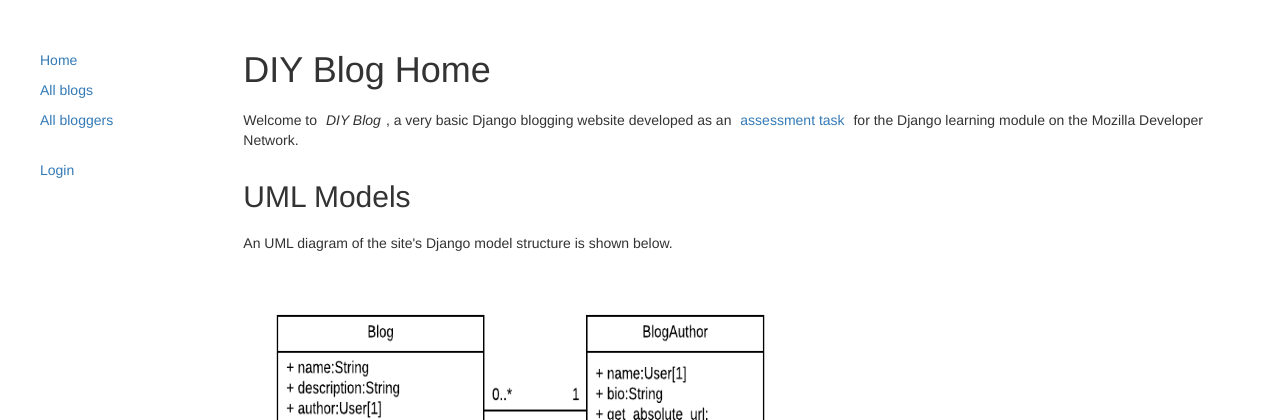
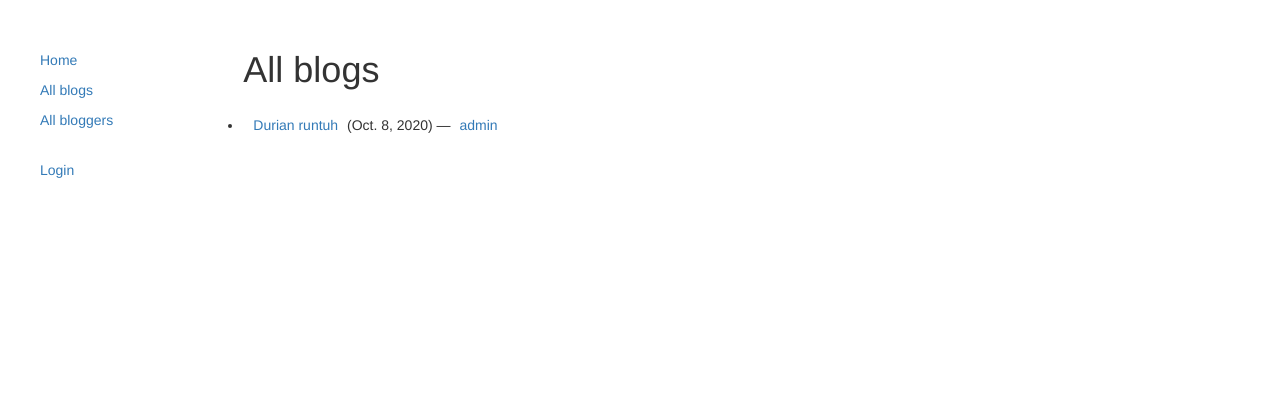
Before and after one commit to slametsampon/smansa_gtg, a Django app: page /blog/ in a window 1280 px wide. Shown: the top 420 px of the page. After the commit the page ends 178 px from the top, so only its background shows below. Run offline with Django 3.2, Linux system fonts and the light colour scheme; data comes from the database, SQL or seed files in the repository; both versions use the stored data as it was after the commit; some libraries are stand-ins or nearby versions.

Commit message:
just runing

```diff
--- a/accounts/templates/accounts/smansauser_list.html
+++ b/accounts/templates/accounts/smansauser_list.html
@@ -3,12 +3,12 @@
 {% block content %}
     <h1>All bloggers</h1>
 
-    {% if blogauthor_list %}
+    {% if smansauser_list %}
     <ul>
 
-      {% for author in blogauthor_list %}
+      {% for author in smansauser_list %}
       <li>
-        <a href="{% url 'blogs-by-author' author.pk %}">{{ author }}</a>
+        <a href="{% url 'blog:blogs-by-author' author.pk %}">{{ author }}</a>
       </li>
       {% endfor %}
 
--- a/blog/models.py
+++ b/blog/models.py
@@ -23,7 +23,7 @@ class Blog(models.Model):
         """
         Returns the url to access a particular blog instance.
         """
-        return reverse('blog-detail', args=[str(self.id)])
+        return reverse('blog:blog-detail', args=[str(self.id)])
 
     def __str__(self):
         """
--- a/blog/templates/blog/blog_detail.html
+++ b/blog/templates/blog/blog_detail.html
@@ -4,7 +4,7 @@
 
 <h1>{{ blog.name }}</h1>
 <p><strong>Post date</strong> {{ blog.post_date }}</p>
-<p><strong>Author:</strong> <a href="{% url 'blogs-by-author' blog.author.pk %}">{{ blog.author }}</a></p>
+<p><strong>Author:</strong> <a href="{% url 'blog:blogs-by-author' blog.author.pk %}">{{ blog.author }}</a></p>
 <p><strong>Description:</strong></p>
 <p style="white-space:pre-wrap;">{{ blog.description }}</p>
 
@@ -17,7 +17,7 @@
 {% endfor %}
 <hr>
 {% if user.is_authenticated %}
-  <a href="{% url 'blog_comment' blog.id %}">Add a new comment</a></p>
+  <a href="{% url 'blog:blog_comment' blog.id %}">Add a new comment</a></p>
 {% else %}
   <p><a href="{% url 'login'%}?next={{request.path}}">Login</a> to add a new comment</p>
 {% endif %}
--- a/blog/templates/blog/blog_list.html
+++ b/blog/templates/blog/blog_list.html
@@ -8,7 +8,7 @@
 
       {% for blog in blog_list %}
       <li>
-        <a href="{{ blog.get_absolute_url }}">{{ blog.name }}</a> ({{blog.post_date}}) — <a href="{% url 'blogs-by-author' blog.author.pk %}">{{ blog.author }}</a>
+        <a href="{{ blog.get_absolute_url }}">{{ blog.name }}</a> ({{blog.post_date}}) — <a href="{% url 'blog:blogs-by-author' blog.author.pk %}">{{ blog.author }}</a>
       </li>
       {% endfor %}
 
--- a/blog/templates/blog/blogcomment_form.html
+++ b/blog/templates/blog/blogcomment_form.html
@@ -1,7 +1,7 @@
 {% extends "base_generic.html" %}
 
 {% block content %}
-<p>Post your comment for: <a href="{% url 'blog-detail' blog.pk %}">{{blog.name}}</a></p>
+<p>Post your comment for: <a href="{% url 'blog:blog-detail' blog.pk %}">{{blog.name}}</a></p>
 
 <form action="" method="post">
     {% csrf_token %}
--- a/blog/urls.py
+++ b/blog/urls.py
@@ -5,7 +5,6 @@ from . import views
 app_name = 'blog'
 urlpatterns = [
     path('', views.BlogHomeView.as_view(), name='home'),
-    #path('', views.index, name='index'),
     path('blogs/', views.BlogListView.as_view(), name='blogs'),
     path('blogger/<int:pk>', views.BlogListbyAuthorView.as_view(), name='blogs-by-author'),
     path('blog/<int:pk>', views.BlogDetailView.as_view(), name='blog-detail'),
--- a/blog/views.py
+++ b/blog/views.py
@@ -9,9 +9,17 @@ from accounts.models import SmansaUser
 from django.views.generic import TemplateView
 
 # Create your views here.
-
+'''
 class BlogHomeView(TemplateView):
     template_name = 'blog/index.html'
+'''
+
+class BlogHomeView(generic.ListView):
+    """
+    Generic class-based view for a list of all blogs.
+    """
+    model = Blog
+    paginate_by = 5
 
 
 class BlogListView(generic.ListView):
@@ -49,8 +57,6 @@ class BlogListbyAuthorView(generic.ListView):
         # Get the blogger object from the "pk" URL parameter and add it to the context
         context['blogger'] = get_object_or_404(SmansaUser, pk = self.kwargs['pk'])
         return context
-
-
 
 class BlogDetailView(generic.DetailView):
     """
@@ -104,4 +110,4 @@ class BlogCommentCreate(LoginRequiredMixin, CreateView):
         """
         After posting comment return to associated blog.
         """
-        return reverse('blog-detail', kwargs={'pk': self.kwargs['pk'],})
+        return reverse('blog:blog-detail', kwargs={'pk': self.kwargs['pk'],})
--- a/templates/base.html
+++ b/templates/base.html
@@ -18,7 +18,7 @@
     <ul>
         <li><a href="{% url 'home-smansa' %}">Home</a></li>
         {% if user.is_authenticated %}
-        <li><a href="{% url 'blog:index'%}">Blog</a></li>
+        <li><a href="{% url 'blog:home'%}">Blog</a></li>
         <li><a href="{% url 'logout'%}?next={{request.path}}">Logout</a></li>
         {% else %}
             <li><a href="{% url 'login'%}?next={{request.path}}">Login</a></li>
```
Also changed, not shown: smansa.sqlite3.
